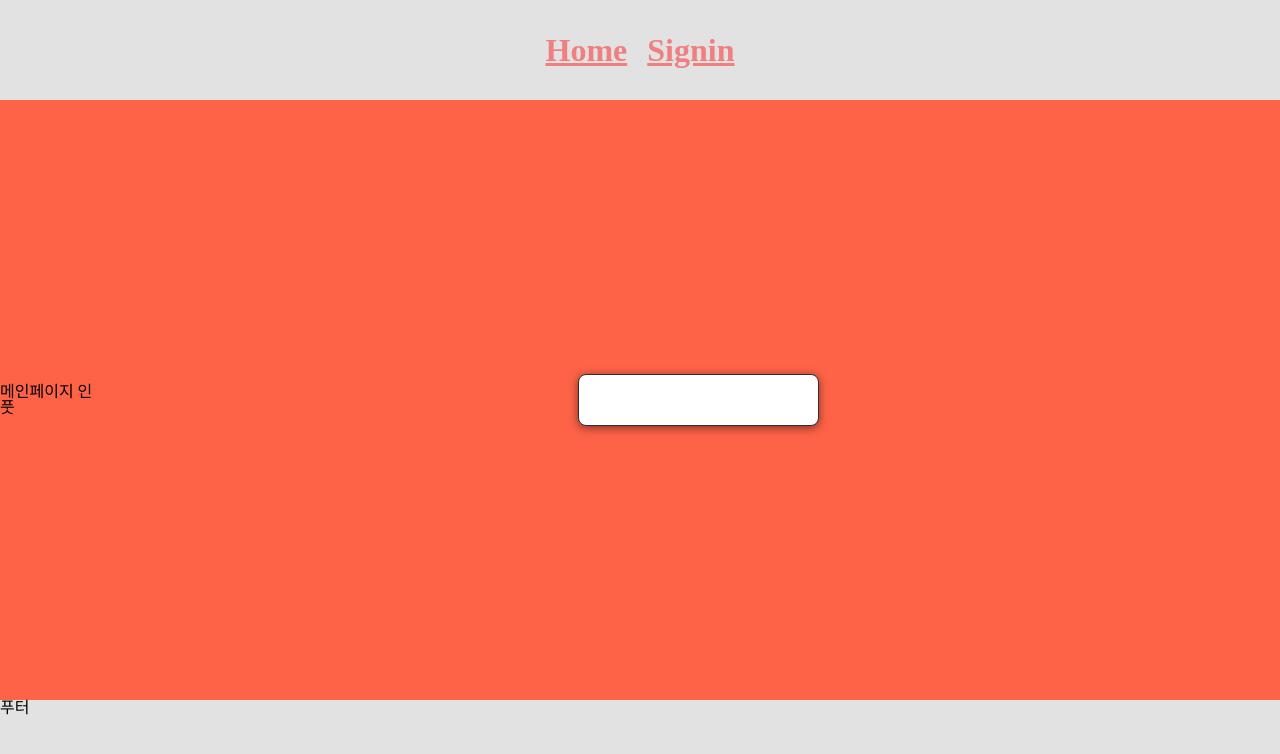
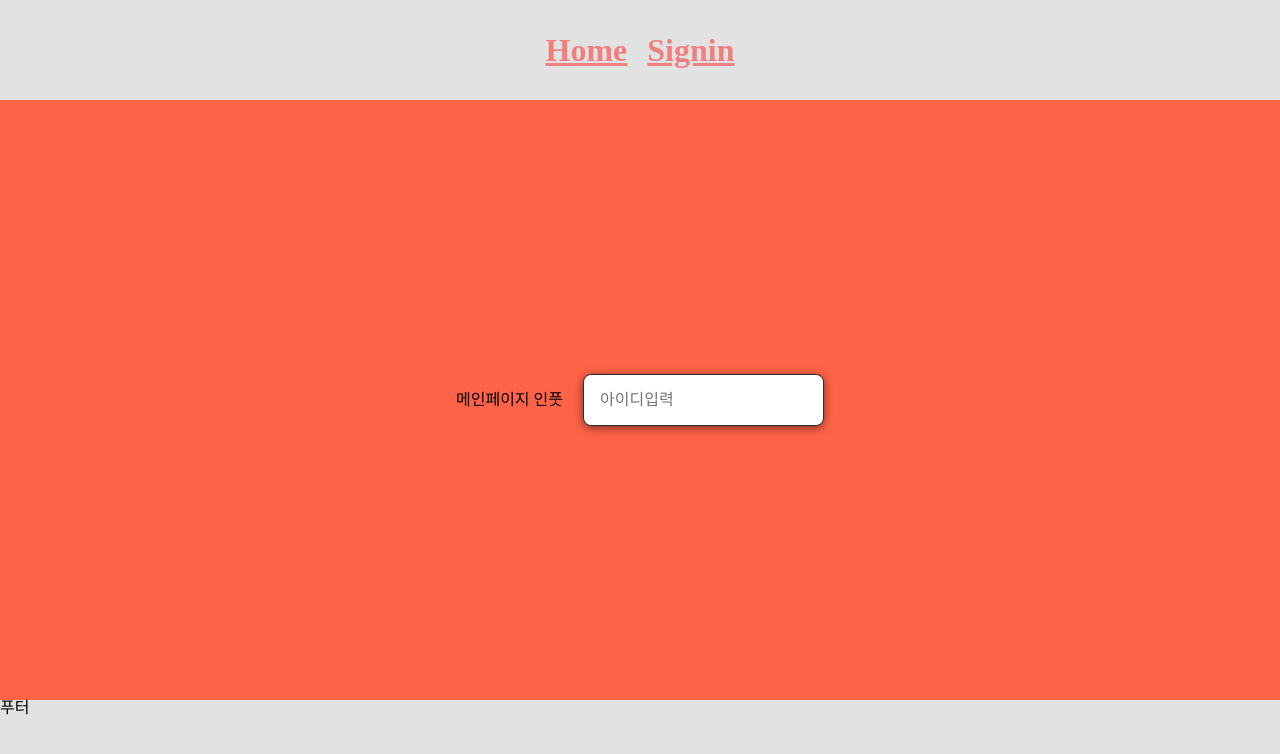
Before and after one commit to kbc1235/front-task, a React (Vite) app in the folder task/: page / in a window 1280 px wide. Shown: the top 754 px of the page. Built offline with nearby package versions, Linux system fonts and the light colour scheme.

Commit message:
input type  props 전달

```diff
--- a/task/src/components/InputBox.tsx
+++ b/task/src/components/InputBox.tsx
@@ -3,19 +3,11 @@ import { useState } from 'react';
 import styled from 'styled-components';
 
 interface propsType{
-  propsText : string;
+  type : string;
+  placeholder : string;
 }
 
-const Box = styled.div`
-  display: flex;
-  width:100%;
-  height:100%;
-  justify-content: center;
-  align-items: center;
-`
-const Input = styled.input.attrs({
-  type:'text',
-})`
+const Input = styled.input`
   padding:1em;
   border:1px solid #2e2e2e;
   font-size:1em;
@@ -23,11 +15,10 @@ const Input = styled.input.attrs({
   box-shadow: 0px 2px 10px rgba(0,0,0,0.5);
 `
 
-const InputBox = ()=>{
+const InputBox = ({type, placeholder}:propsType)=>{
+
   return(
-    <Box>
-      <Input/>
-    </Box>
+    <Input type={type} placeholder={placeholder}/>
   )
 }
 // const InputBox = ({propsText}:propsType)=>{
--- a/task/src/components/Signin.tsx
+++ b/task/src/components/Signin.tsx
@@ -2,16 +2,20 @@ import styled from "styled-components";
 import InputBox from "./InputBox";
 
 const SigninBox = styled.main`
+  display: flex;
   width: 100svw;
   height: calc(100svh - 200px);
   background-color: lightblue;
+  justify-content: center;
+  align-items: center;
+  gap: 20px;
 `
 
 const Signin = ()=>{
   return(
     <SigninBox>
       서브페이지 인풋
-      <InputBox />
+      <InputBox type='password' placeholder="비밀번호" />
     </SigninBox>
   )
 }
```
